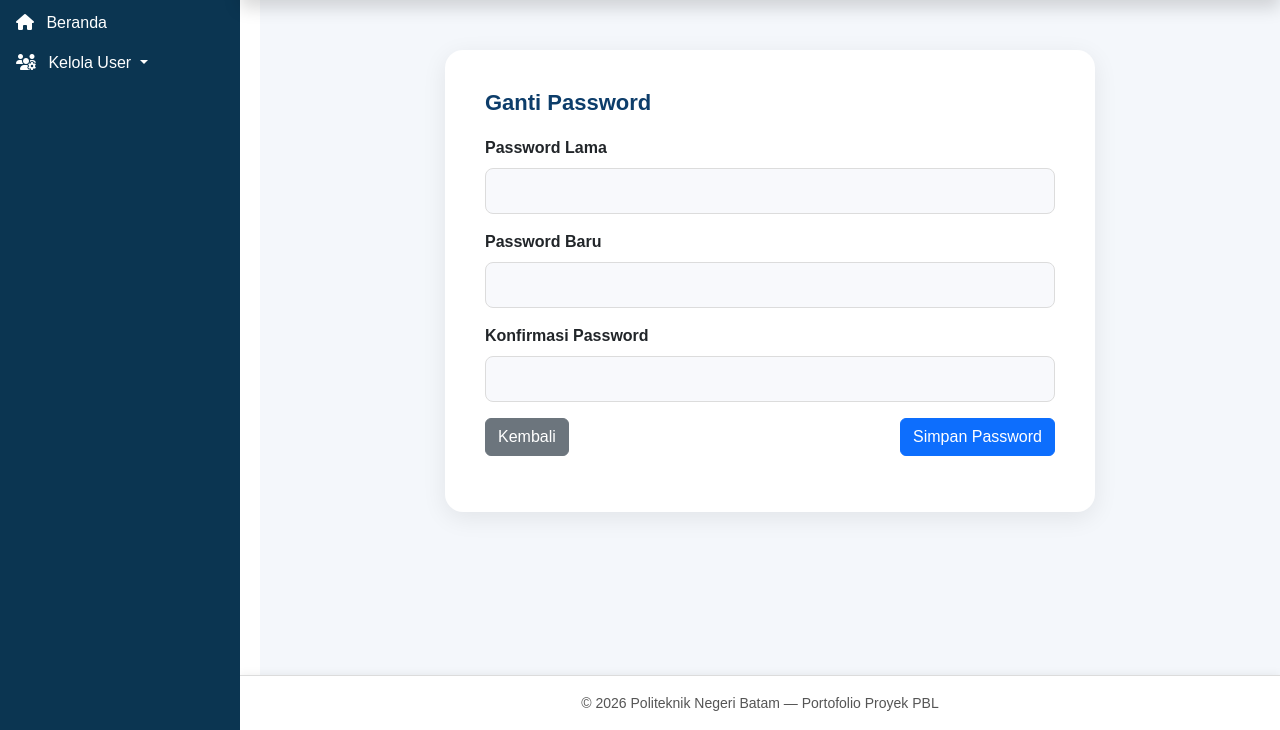
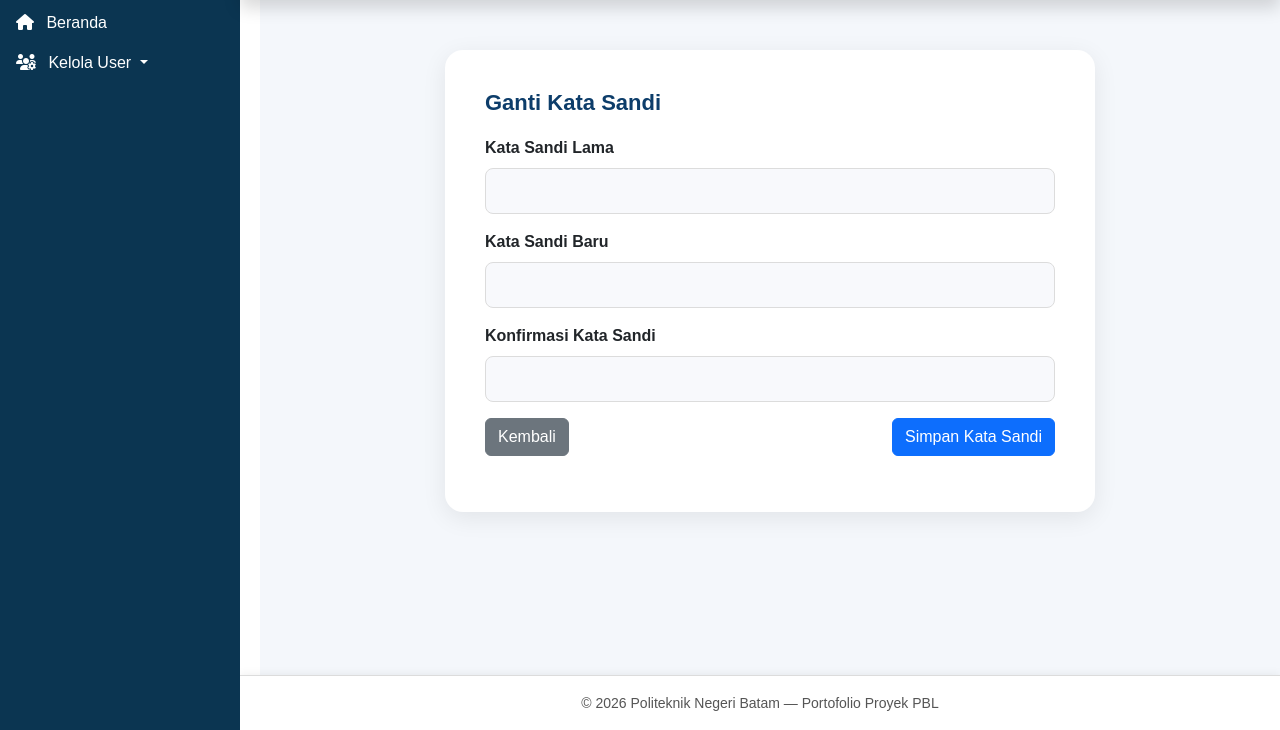
Before and after one commit to fauzan24/Web-Portofolio-Proyek-PBL, a PHP site: page /kelola_akun/ganti_password.php in a window 1280 px wide. Shown: the part 70-800 px from the top of the page. Run offline with PHP 8.4, Linux system fonts and the light colour scheme; a user stored in the database is signed in; data comes from the database, SQL or seed files in the repository.

Commit message:
ubah bahasa

```diff
--- a/kelola_akun/ganti_password.php
+++ b/kelola_akun/ganti_password.php
@@ -95,7 +95,7 @@ if ($role == 'admin') {
 <div class="content-wrapper">
     <div class="profile-card">
 
-        <h3 class="profile-title">Ganti Password</h3>
+        <h3 class="profile-title">Ganti Kata Sandi</h3>
 
         <?php if (isset($_GET['error'])) { ?>
             <div class="alert alert-danger"><?= $_GET['error'] ?></div>
@@ -108,23 +108,23 @@ if ($role == 'admin') {
         <form method="POST" action="proses_ganti_password.php">
 
             <div class="mb-3">
-                <label class="profile-label">Password Lama</label>
+                <label class="profile-label">Kata Sandi Lama</label>
                 <input type="password" name="password_lama" class="profile-input" required>
             </div>
 
             <div class="mb-3">
-                <label class="profile-label">Password Baru</label>
+                <label class="profile-label">Kata Sandi Baru</label>
                 <input type="password" name="password_baru" class="profile-input" required>
             </div>
 
             <div class="mb-3">
-                <label class="profile-label">Konfirmasi Password</label>
+                <label class="profile-label">Konfirmasi Kata Sandi</label>
                 <input type="password" name="password_konfirmasi" class="profile-input" required>
             </div>
 
             <div class="d-flex justify-content-between mt-3 gap-3">
                 <a href="<?= $link_kembali ?>" class="btn btn-secondary btn-custom">Kembali</a>
-                <button type="submit" class="btn btn-primary btn-custom">Simpan Password</button>
+                <button type="submit" class="btn btn-primary btn-custom">Simpan Kata Sandi</button>
             </div>
 
         </form>
--- a/universal/profil.php
+++ b/universal/profil.php
@@ -218,8 +218,8 @@ if ($role == 'admin') {
         </div>
 
         <div class="info-box">
-            <div class="info-label">Username</div>
-            <div class="info-value"><?= $dataUser['username'] ?></div>
+            <div class="info-label">Kata Pengguna</div>
+            <div class="info-value"><?= $dataUser['Kata Pengguna'] ?></div>
         </div>
 
         <div class="info-box">
@@ -234,7 +234,7 @@ if ($role == 'admin') {
                 Kembali
             </a>
             <a href="../kelola_akun/ganti_password.php" class="btn btn-primary btn-custom">
-                Ganti Password
+                Ganti Kandi
             </a>
         </div>
 
```
